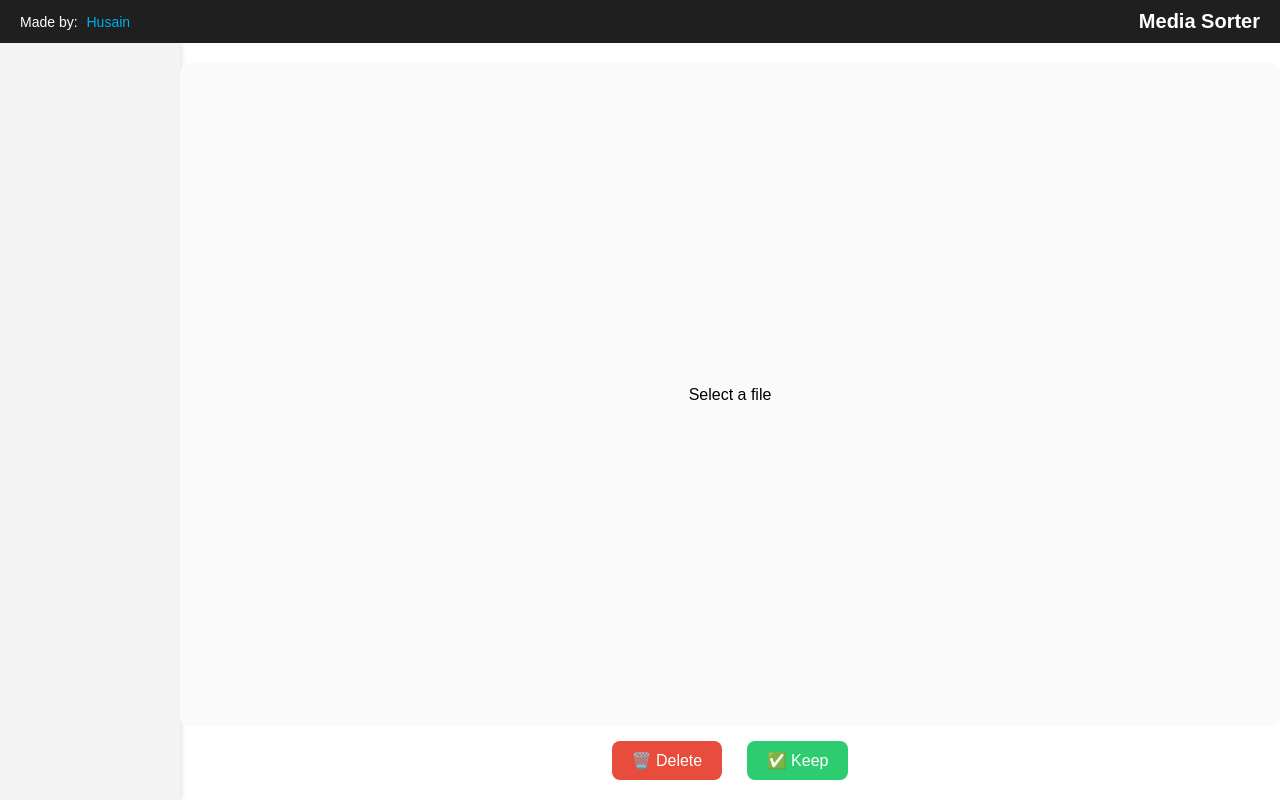
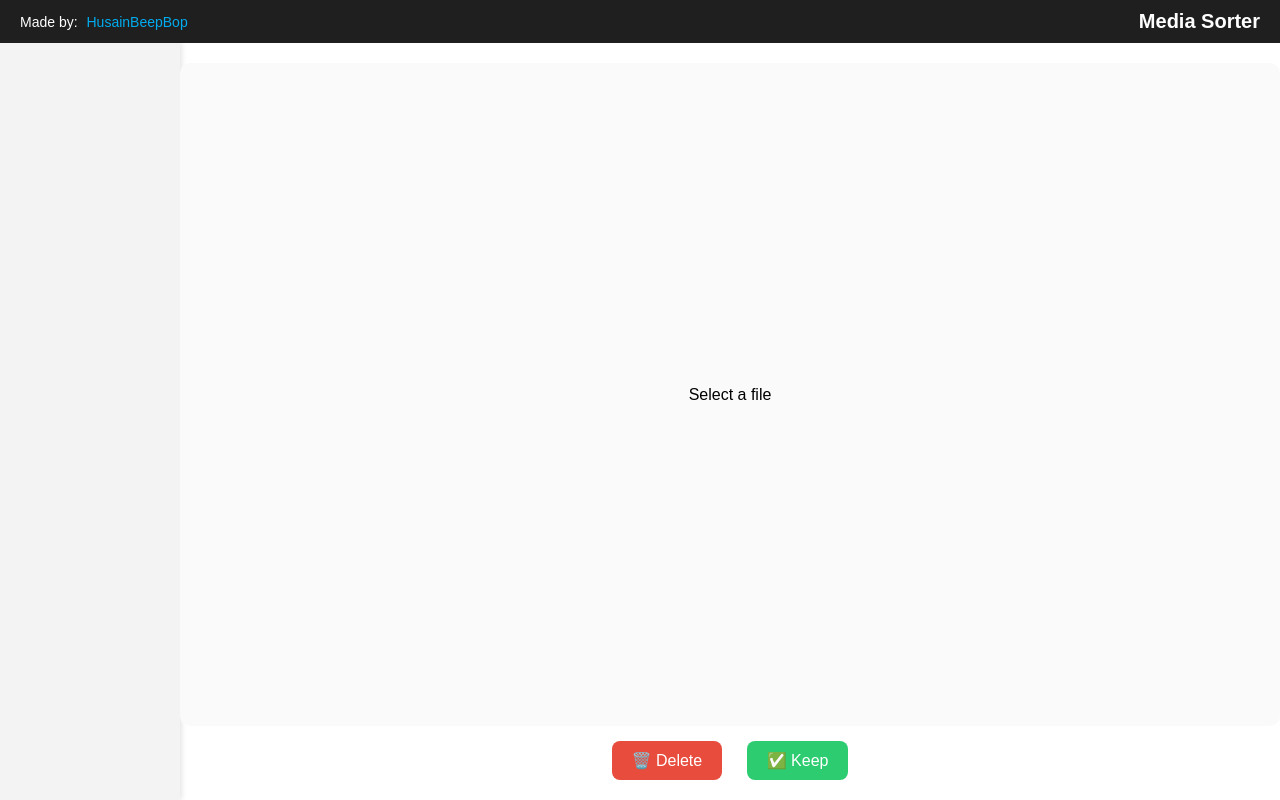
Before and after one commit to HusainBeepBop/media-sorter, a Flask app: page / in a window 1280 px wide. Run offline with Flask 3, Linux system fonts and the light colour scheme; data that the repository does not hold is empty.

Commit message:
fixed the user name

```diff
--- a/templates/index.html
+++ b/templates/index.html
@@ -8,7 +8,7 @@
 <body>
   <header>
     <div class="left">
-      Made by: <a href="https://github.com/HusainBeepBop" target="_blank">Husain</a>
+      Made by: <a href="https://github.com/HusainBeepBop" target="_blank">HusainBeepBop</a>
     </div>
     <div class="right">
       Media Sorter
```
